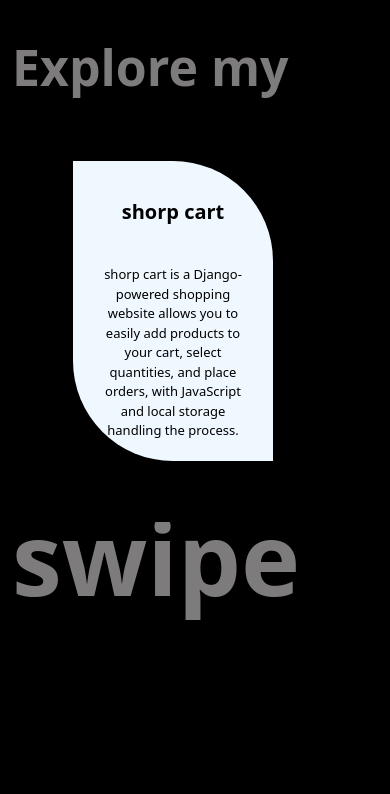
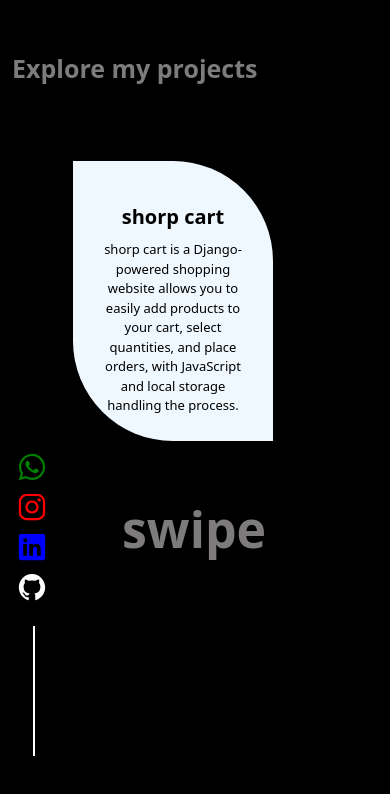
Before and after one commit to siva1212gmail/javascript, a plain HTML site: page projects.html in a window 390 px wide. Drawn offline with nearby package versions, Linux system fonts and the light colour scheme.

Commit message:
Update project_media.css

```diff
--- a/css/projects/project_media.css
+++ b/css/projects/project_media.css
@@ -9,13 +9,46 @@
 }
 
 
+.inner_con{
+
+  position: relative;
+}
+
+.explore{
+
+font-size: 25px;
+  height: 150px !important;
+  color: rgb(250, 246, 246,0.5);
+  font-weight: 600;
+  margin-bottom: -80px;
+  margin-top: 50px;
+}
+
+
+
+
+.work{
+  font-size: 50px;
+  height: 150px !important;
+  color: rgb(250, 246, 246,0.5);
+  font-weight: 600;
+margin-top: -10px;
+margin-left: 110px;
+
+}
+
+
+
+
 
 
 @keyframes lineAnimation {
     from {
+      opacity: 0;
       transform: translateY(100%);
     }
     to {
+      opacity: 1;
       transform: translateY(0); /* Match the height of your line */
     }
   }
@@ -31,22 +64,45 @@
     }
   }
 
+
+
+  .card{
+    position:relative;
+margin-top: -20px;
+display: flex;
+flex-direction: row;
+height: auto;
+align-items: center;
+justify-content:flex-start;
+color: white;
+overflow-x: auto;
+padding: 60px;
+width: 100%;
+gap: 140px;
+background-color: #000000;
+transform: rotateY('0deg');
+cursor:grab;
+
+   }
+
+
   .line {
+    transform: translateY(100%);
 
-    position: fixed;
     background-color: rgb(255, 255, 255);
-    margin-top: 39.5rem;
-    width: 3px;
-    height: 100px; /* Start with height 0 */
-    animation: lineAnimation 1s ease-out backwards;
+    margin-top: -6rem;
+    margin-left: 33px;
+    width: 2px;
+    height: 130px; /* Start with height 0 */
+    animation: lineAnimation 1s ease-out forwards;
     animation-delay: 1s;
   }
 
   .whatsapp {
-    position: fixed;
-    font-size: 25px;
-    margin-top: 33.5rem;
-    margin-left: -1px;
+
+    font-size: 30px;
+    margin-top: -19rem;
+    margin-left: 17px;
     opacity: 0; /* Start with opacity 0 */
     animation: iconPopUp 1s ease-out forwards;
     animation-delay: 2s; /* Delay to start after line animation */
@@ -55,9 +111,9 @@
   .instagram {
     color: red;
     position: fixed;
-    font-size: 35px;
-    margin-top: 31rem;
-    margin-left: -14px;
+    font-size: 30px;
+    margin-top: -16.5rem;
+    margin-left: 17px;
     opacity: 0; /* Start with opacity 0 */
     animation: iconPopUp 1s ease-out forwards;
     animation-delay: 1.5s; /* Delay to start after previous icon */
@@ -66,9 +122,9 @@
   .linkedin {
     color: blue;
     position: fixed;
-    font-size: 35px;
-    margin-top: 28.5rem;
-    margin-left: -14px;
+    font-size: 30px;
+    margin-top: -14rem;
+    margin-left: 17px;
     opacity: 0; /* Start with opacity 0 */
     animation: iconPopUp 1s ease-out forwards;
     animation-delay: 1s; /* Delay to start after previous icon */
@@ -77,9 +133,9 @@
   .githup{
     color: rgb(255, 254, 254);
     position: fixed;
-    font-size: 35px;
-    margin-top: 26rem;
-    margin-left: -14px;
+    font-size: 30px;
+    margin-top: -11.5rem;
+    margin-left: 17px;
     opacity: 0; /* Start with opacity 0 */
     animation: iconPopUp 1s ease-out forwards;
     animation-delay: 0.5s; /* Delay to start after previous icon */
@@ -91,7 +147,7 @@
         .innercard {
             position: relative;
             width: 200px;
-            height: 300px;
+            height: 280px;
             perspective: 1000px;
             flex-shrink: 0;
         }
@@ -106,13 +162,13 @@
           color:black;
           font-size: 20px;
           font-weight: 700;
-          margin-top: -190px;
+          margin-top: -160px;
         }
 
         .front p{
             font-size: 13px;
         text-align: center;
-        margin-top: 100px;
+        margin-top: 70px;
         font-weight: 500;
 
         }
@@ -122,8 +178,9 @@
         .back img{
         position: fixed;
           margin-top: -100px;
+          margin-left: 10px;
           width: 145px;
-          height: 100px;
+          height: 90px;
         }
 
         .card_line{
@@ -133,12 +190,13 @@
           height: 2px;
           width: 145px;
           margin-top: 25px;
+          margin-left: 10px;
         }
 
         .cod_languvage{
 
-        margin-top: 130px;
-        width: 200px;
+        margin-top: 120px;
+        width: 150px;
         margin-left: 20px;
 
         }
@@ -148,8 +206,8 @@
           color: rgb(242, 235, 235);
 
           font-weight: bold;
-          font-size: 10px;
-          width: 100px;
+          font-size: 12px;
+
           padding: 5px;
 
 
@@ -158,7 +216,7 @@
 
         .back button{
 
-        margin-right: 100px;
+        margin-right: 50px;
         margin-top: 10px;
         height: 25px;
         width: 80px;
```
